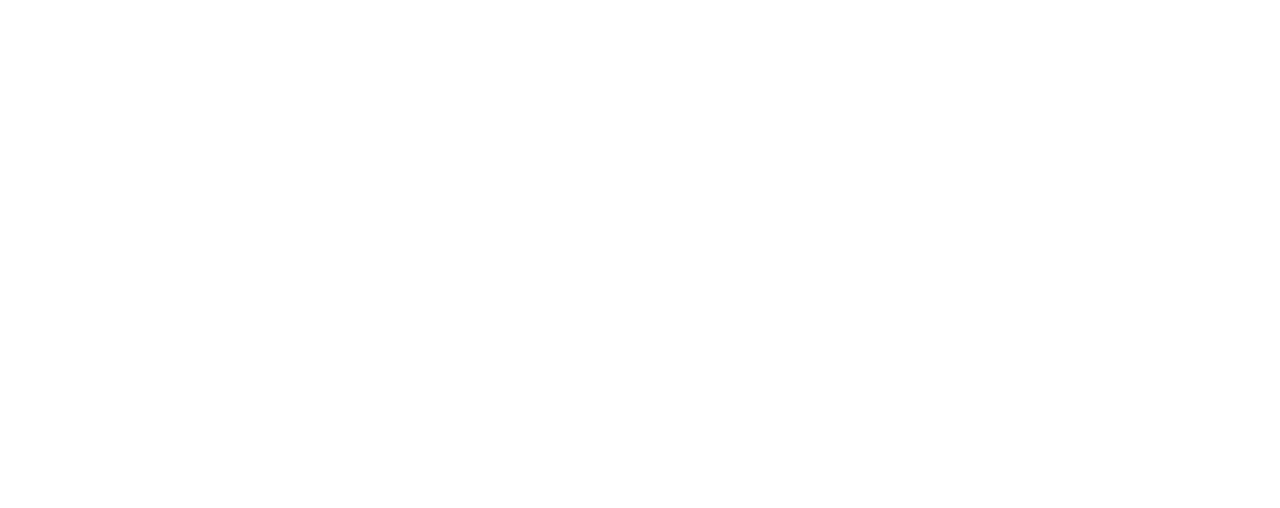
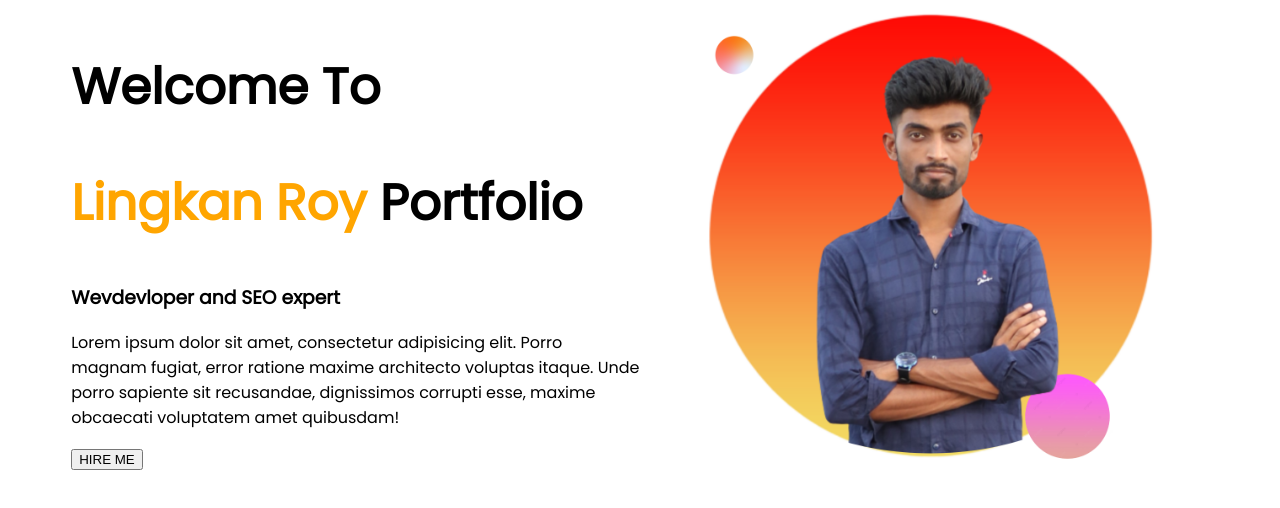
Before and after one commit to lingkanroy/my-developer-portfolio, a plain HTML site: page index.html in a window 1280 px wide. Drawn offline with Linux system fonts and the light colour scheme.

Commit message:
fortfolio-section

```diff
--- a/index.html
+++ b/index.html
@@ -1,13 +1,34 @@
 <!DOCTYPE html>
 <html lang="en">
+
 <head>
     <meta charset="UTF-8">
     <meta http-equiv="X-UA-Compatible" content="IE=edge">
     <meta name="viewport" content="width=device-width, initial-scale=1.0">
     <title>Lngkan-Portfolio</title>
+    <link rel="preconnect" href="https://fonts.googleapis.com">
+    <link rel="preconnect" href="https://fonts.gstatic.com" crossorigin>
+    <link href="https://fonts.googleapis.com/css2?family=Poppins&display=swap" rel="stylesheet">
     <link rel="stylesheet" href="style.css">
 </head>
+
 <body>
+    <section>
+        <div class="half-with">
+            <h1>Welcome To</h1>
+            <h1><span class="name-color">Lingkan Roy</span> Portfolio</h1>
+            <h3>Wevdevloper and SEO expert</h3>
+            <p>Lorem ipsum dolor sit amet, consectetur adipisicing elit. Porro magnam fugiat, error ratione maxime
+                architecto voluptas itaque. Unde porro sapiente sit recusandae, dignissimos corrupti esse, maxime
+                obcaecati voluptatem amet quibusdam!</p>
+
+            <a href="https://www.linkedin.com/in/lingkanroy/"><button>HIRE ME</button></a>
+        </div>
+        <div class="half-with">
+            <img src="images/lingkan-portfolio.png" alt="Lingkan Roy Images">
+        </div>
+    </section>
 
 </body>
+
 </html>
--- a/style.css
+++ b/style.css
@@ -0,0 +1,24 @@
+body {
+    font-family: 'Poppins', sans-serif;
+}
+
+h1 {
+    font-size: 50px;
+}
+
+.name-color {
+    color: orange;
+}
+
+section {
+    display: flex;
+}
+
+.half-with {
+    width: 50%;
+    padding-left: 5%;
+}
+
+.half-with img {
+    width: 80%;
+}
```
Also changed, not shown: images/568-5686766_gradient-circle-circle-hd-png-download-removebg-preview.png (added), images/cir-removebg-preview.png (added), images/developer.png (added), images/hardy.png (added), images/header_bg.png (added), images/icons/facebook.png (added), images/icons/insta.png (added), images/icons/js.png (added), images/icons/mongo.png (added), images/icons/nodejs.png (added), images/icons/react.png (added), images/icons/twitter.png (added), images/lingkan-img .png (added), images/lingkan-portfolio.png (added), 2 more files.
